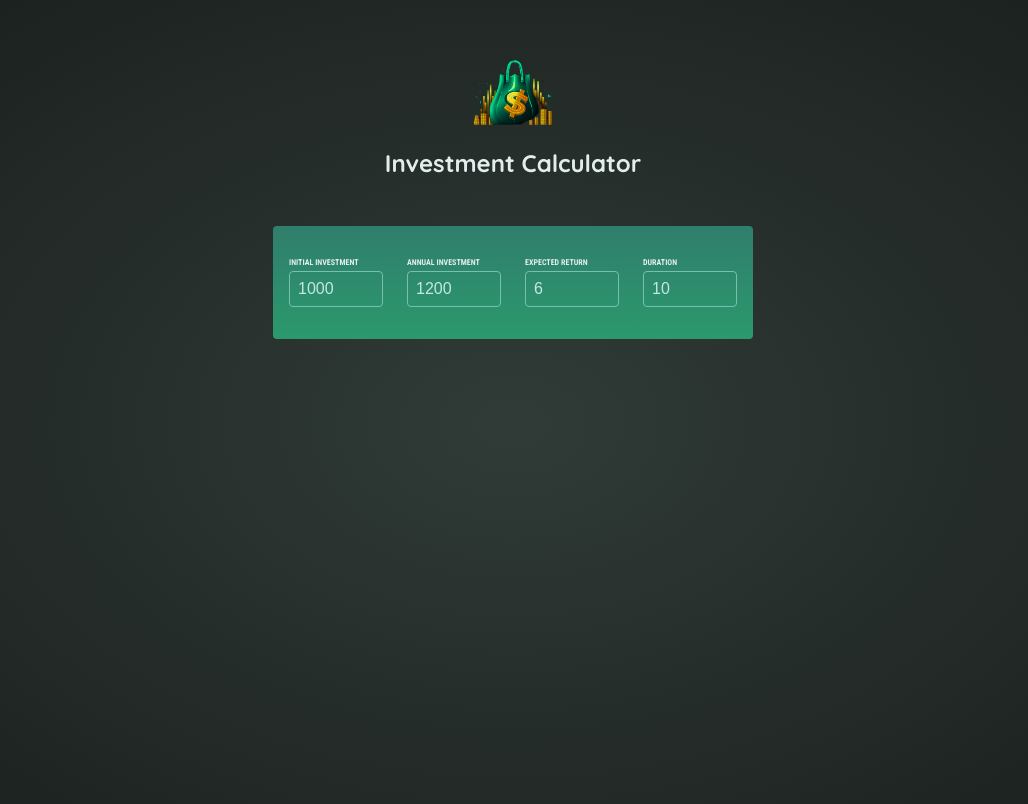
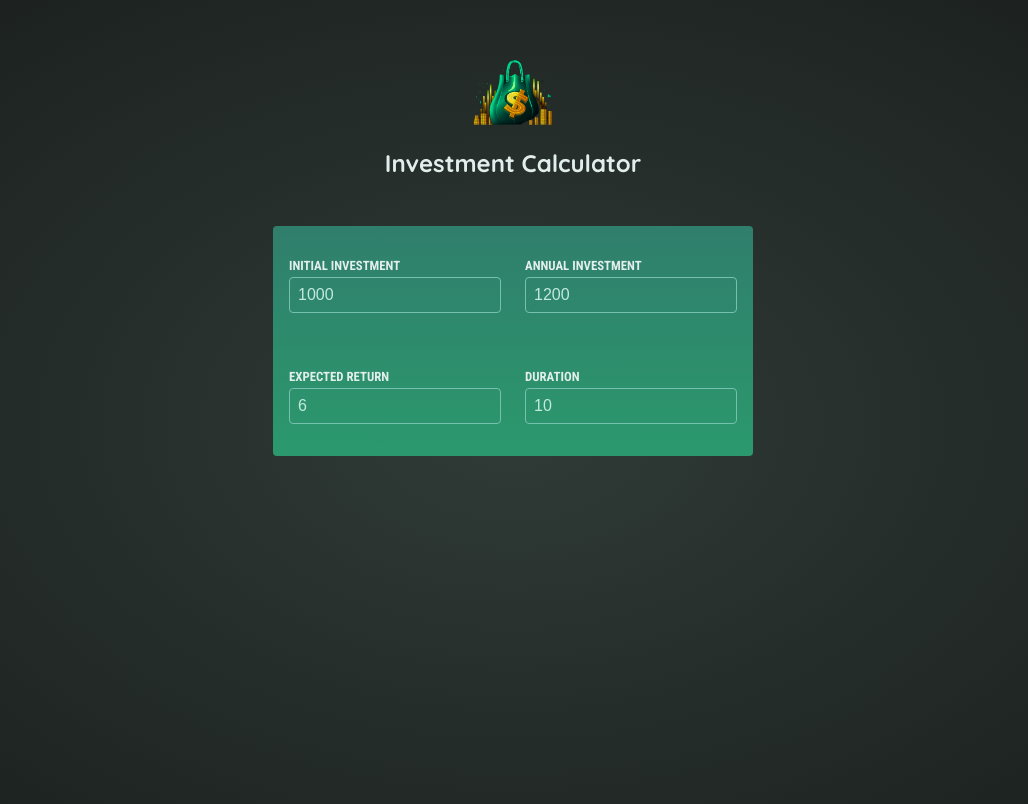
Before and after one commit to luigitarallo/3-project-essentials-practice, a React (Vite) app: page / in a window 1280 px wide. Shown: the top 804 px of the page, without its empty margins (127-1155 px from the left). Built offline with nearby package versions, Linux system fonts and the light colour scheme.

Commit message:
style: add class to input-group p

```diff
--- a/src/index.css
+++ b/src/index.css
@@ -1,4 +1,4 @@
-@import url('https://fonts.googleapis.com/css2?family=Quicksand:wght@400;700&family=Roboto+Condensed:wght@400;700&display=swap');
+@import url("https://fonts.googleapis.com/css2?family=Quicksand:wght@400;700&family=Roboto+Condensed:wght@400;700&display=swap");
 
 * {
   box-sizing: border-box;
@@ -6,7 +6,7 @@
 
 body {
   margin: 0;
-  font-family: 'Quicksand', sans-serif;
+  font-family: "Quicksand", sans-serif;
   -webkit-font-smoothing: antialiased;
   -moz-osx-font-smoothing: grayscale;
   background: radial-gradient(#303b37, #1a1f1d);
@@ -18,7 +18,6 @@ body {
   text-align: center;
   margin: 3rem auto;
 }
-
 
 #header img {
   width: 5rem;
@@ -41,15 +40,19 @@ body {
 
 .input-group {
   display: flex;
-  justify-content: space-evenly;
+  flex-wrap: wrap;
   gap: 1.5rem;
+}
+
+.input-group p {
+  flex: 1 1 45%;
 }
 
 #user-input label {
   display: block;
   margin-bottom: 0.25rem;
-  font-family: 'Roboto Condensed', sans-serif;
-  font-size: 0.5rem;
+  font-family: "Roboto Condensed", sans-serif;
+  font-size: 0.8rem;
   font-weight: bold;
   text-transform: uppercase;
 }
@@ -79,7 +82,7 @@ body {
 }
 
 #result tbody {
-  font-family: 'Roboto Condensed', sans-serif;
+  font-family: "Roboto Condensed", sans-serif;
   font-size: 0.85rem;
   color: #c2e9e0;
 }
```
